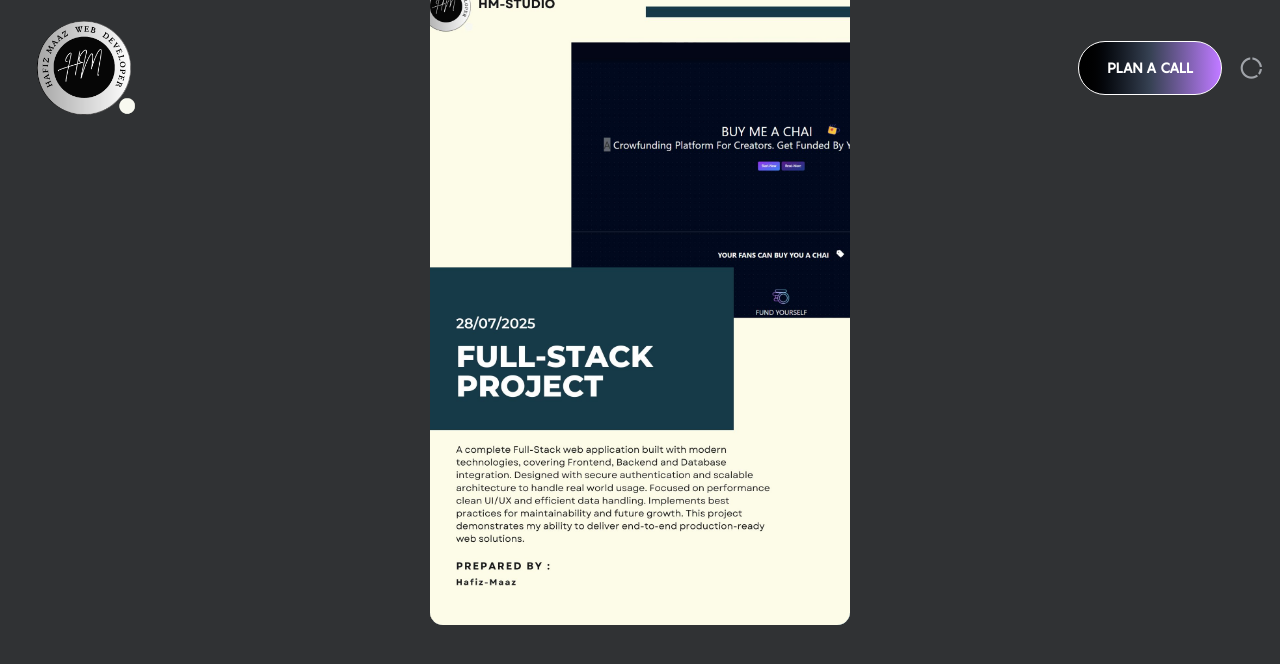
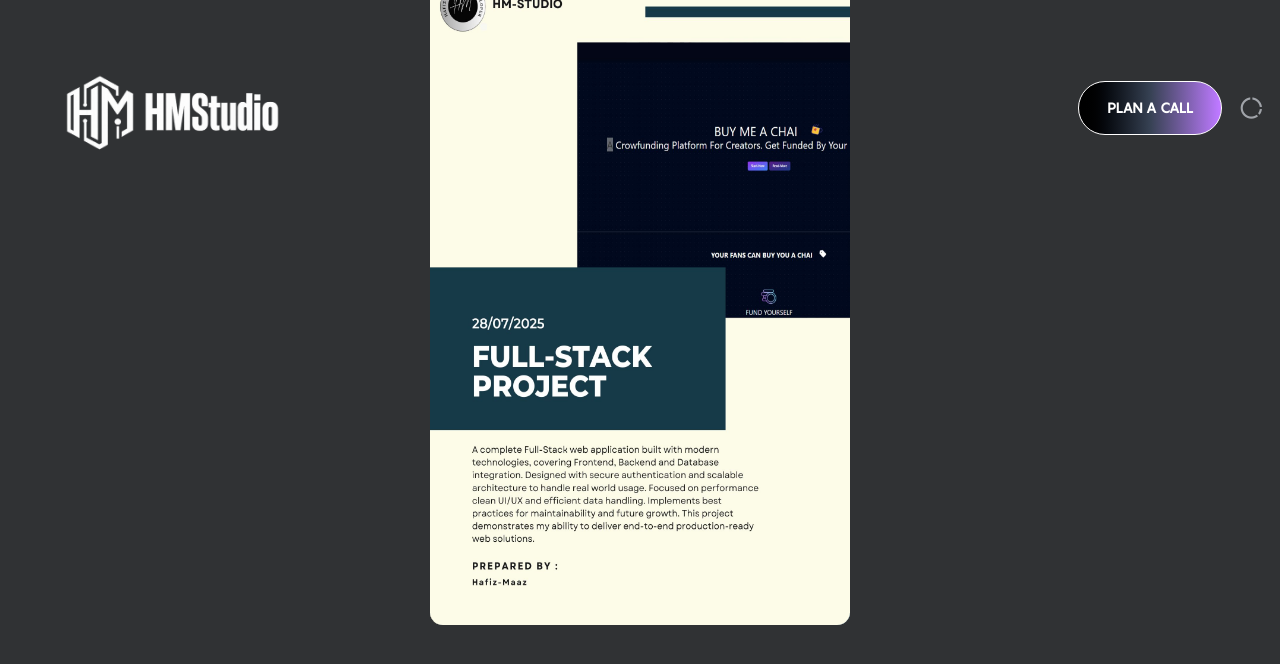
Before and after one commit to MaazJanjua/HM-portfolio, a Next.js app: page /projects in a window 1280 px wide. Shown: the top 664 px of the page. Built offline with nearby package versions, Linux system fonts and the light colour scheme.

Commit message:
Add HMSTUDIO logo and update header component to use new logo image

```diff
--- a/src/app/projects/projectCard.css
+++ b/src/app/projects/projectCard.css
@@ -6,7 +6,7 @@
 img {
     width: 100%;
     height: 100%;
-    object-fit: cover;
+    /* object-fit: cover; */
 }
 
 section {
--- a/src/components/header/page.js
+++ b/src/components/header/page.js
@@ -43,9 +43,9 @@ const Header = () => {
 
             {/* LOGO */}
             <div className={` transition-all duration-500   ${showLogo ? "opacity-100" : "opacity-0 -translate-y-6"}`}>
-                <div className="relative w-16 h-16 sm:w-20 sm:h-20 lg:w-34 lg:h-34">
+                <div className="relative w-39 h-28 sm:w-20 sm:h-20 lg:w-84 lg:h-54">
                     <Image
-                        src="/image/headerLogo.png"
+                        src="/image/HMSTUDIO-LOGO.png"
                         alt="logo"
                         // fill
                         className="object-contain select-none"
```
Also changed, not shown: public/image/HMSTUDIO-LOGO.png (added).
